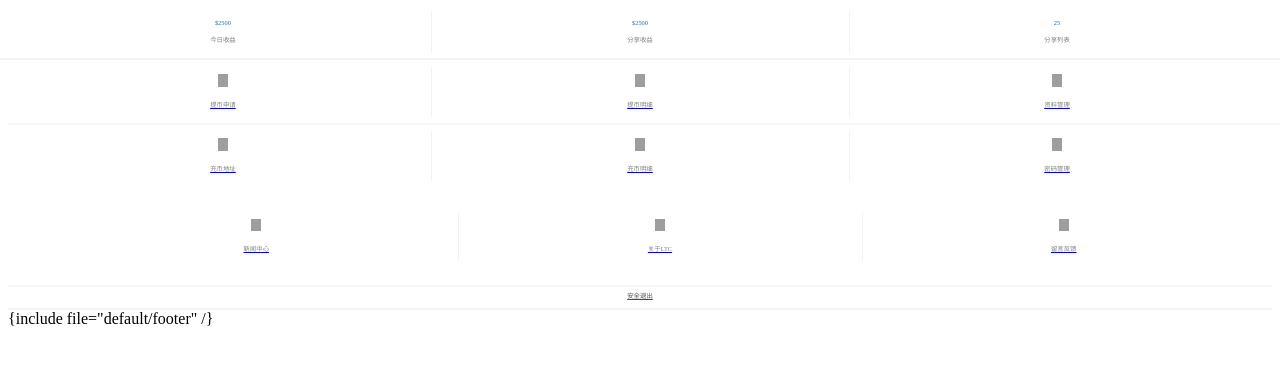
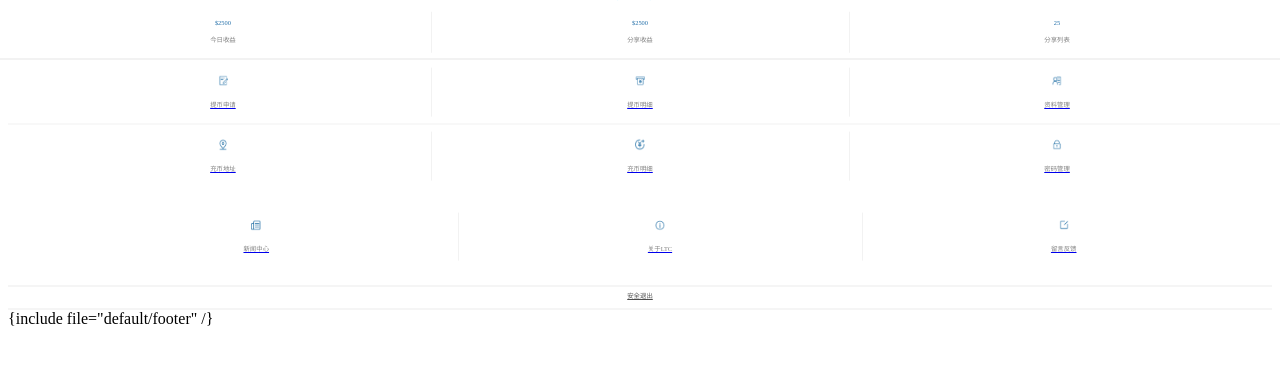
Before and after one commit to hou1202/ltc, a PHP site: the page made by application/index/view/person/person.html in a window 1280 px wide; the page is wider, and only the part inside the window is pictured. Shown: the part 116-481 px from the top of that part. Run offline with PHP 8.4, Linux system fonts and the light colour scheme; the template is opened without the code that fills it, so the values that code supplies are empty; some libraries are stand-ins or nearby versions; grey boxes are pictures that could not be loaded.

Commit message:
less-css

```diff
--- a/public/static/index/style/person.css
+++ b/public/static/index/style/person.css
@@ -1,5 +1,5 @@
 header {
-  background: url("../image/hback.gif") no-repeat;
+  background: url("/static/index/images/hback.gif") no-repeat;
   background-size: 100% 100%;
   height: 5.65333333rem;
 }
@@ -145,63 +145,63 @@ p.icon1 {
   display: inline-block;
   width: 0.65333333rem;
   height: 0.78666667rem;
-  background: url("../image/icon.gif") 0 0;
+  background: url("/static/index/images/icon.gif") 0 0;
   background-size: 0.65333333rem;
 }
 p.icon2 {
   display: inline-block;
   width: 0.65333333rem;
   height: 0.78666667rem;
-  background: url("../image/icon.gif") 0 -0.78666667rem;
+  background: url("/static/index/images/icon.gif") 0 -0.78666667rem;
   background-size: 0.65333333rem;
 }
 p.icon3 {
   display: inline-block;
   width: 0.65333333rem;
   height: 0.78666667rem;
-  background: url("../image/icon.gif") 0 -1.57333333rem;
+  background: url("/static/index/images/icon.gif") 0 -1.57333333rem;
   background-size: 0.65333333rem;
 }
 p.icon4 {
   display: inline-block;
   width: 0.65333333rem;
   height: 0.78666667rem;
-  background: url("../image/icon.gif") 0 -2.36rem;
+  background: url("/static/index/images/icon.gif") 0 -2.36rem;
   background-size: 0.65333333rem;
 }
 p.icon5 {
   display: inline-block;
   width: 0.65333333rem;
   height: 0.78666667rem;
-  background: url("../image/icon.gif") 0 -3.14666667rem;
+  background: url("/static/index/images/icon.gif") 0 -3.14666667rem;
   background-size: 0.65333333rem;
 }
 p.icon6 {
   display: inline-block;
   width: 0.65333333rem;
   height: 0.78666667rem;
-  background: url("../image/icon.gif") 0 -3.93333333rem;
+  background: url("/static/index/images/icon.gif") 0 -3.93333333rem;
   background-size: 0.65333333rem;
 }
 p.icon7 {
   display: inline-block;
   width: 0.65333333rem;
   height: 0.78666667rem;
-  background: url("../image/icon.gif") 0 -4.72rem;
+  background: url("/static/index/images/icon.gif") 0 -4.72rem;
   background-size: 0.65333333rem;
 }
 p.icon8 {
   display: inline-block;
   width: 0.65333333rem;
   height: 0.78666667rem;
-  background: url("../image/icon.gif") 0 -5.50666667rem;
+  background: url("/static/index/images/icon.gif") 0 -5.50666667rem;
   background-size: 0.65333333rem;
 }
 p.icon9 {
   display: inline-block;
   width: 0.65333333rem;
   height: 0.78666667rem;
-  background: url("../image/icon.gif") 0 -6.29333333rem;
+  background: url("/static/index/images/icon.gif") 0 -6.29333333rem;
   background-size: 0.65333333rem;
 }
 div.exit {
@@ -217,6 +217,6 @@ div.exit a {
   font-size: 0.4rem;
 }
 i.ficon4 {
-  background: url("../image/footer.gif") 0 -2rem;
+  background: url("/static/index/images/footer.gif") 0 -2rem;
   background-size: 0.52rem;
 }
--- a/public/static/index/style/person.less
+++ b/public/static/index/style/person.less
@@ -1,6 +1,6 @@
 @rem:75rem;
 header{
-    background:url("../image/hback.gif") no-repeat;
+    background:url("/static/index/images/hback.gif") no-repeat;
     background-size: 100% 100%;
     height: 424/@rem;
     img.arrow{
@@ -153,63 +153,63 @@ p.icon1{
     display: inline-block;
     width: 49/@rem;
     height: 59/@rem;
-    background:url("../image/icon.gif") 0 0;
+    background:url("/static/index/images/icon.gif") 0 0;
     background-size: 49/@rem;
 }
 p.icon2{
     display: inline-block;
     width: 49/@rem;
     height: 59/@rem;
-    background:url("../image/icon.gif") 0 -59/@rem;
+    background:url("/static/index/images/icon.gif") 0 -59/@rem;
     background-size: 49/@rem;
 }
 p.icon3{
     display: inline-block;
     width: 49/@rem;
     height: 59/@rem;
-    background:url("../image/icon.gif") 0 -118/@rem;
+    background:url("/static/index/images/icon.gif") 0 -118/@rem;
     background-size: 49/@rem;
 }
 p.icon4{
     display: inline-block;
     width: 49/@rem;
     height: 59/@rem;
-    background:url("../image/icon.gif") 0 -177/@rem;
+    background:url("/static/index/images/icon.gif") 0 -177/@rem;
     background-size: 49/@rem;
 }
 p.icon5{
     display: inline-block;
     width: 49/@rem;
     height: 59/@rem;
-    background:url("../image/icon.gif") 0 -236/@rem;
+    background:url("/static/index/images/icon.gif") 0 -236/@rem;
     background-size: 49/@rem;
 }
 p.icon6{
     display: inline-block;
     width: 49/@rem;
     height: 59/@rem;
-    background:url("../image/icon.gif") 0 -295/@rem;
+    background:url("/static/index/images/icon.gif") 0 -295/@rem;
     background-size: 49/@rem;
 }
 p.icon7{
     display: inline-block;
     width: 49/@rem;
     height: 59/@rem;
-    background:url("../image/icon.gif") 0 -354/@rem;
+    background:url("/static/index/images/icon.gif") 0 -354/@rem;
     background-size: 49/@rem;
 }
 p.icon8{
     display: inline-block;
     width: 49/@rem;
     height: 59/@rem;
-    background:url("../image/icon.gif") 0 -413/@rem;
+    background:url("/static/index/images/icon.gif") 0 -413/@rem;
     background-size: 49/@rem;
 }
 p.icon9{
     display: inline-block;
     width: 49/@rem;
     height: 59/@rem;
-    background:url("../image/icon.gif") 0 -472/@rem;
+    background:url("/static/index/images/icon.gif") 0 -472/@rem;
     background-size: 49/@rem;
 }
 div.exit{
@@ -225,6 +225,6 @@ div.exit{
     }
 }
 i.ficon4{
-    background: url("../image/footer.gif") 0 -150/@rem;
+    background: url("/static/index/images/footer.gif") 0 -150/@rem;
     background-size: 39/@rem;
 }
```
